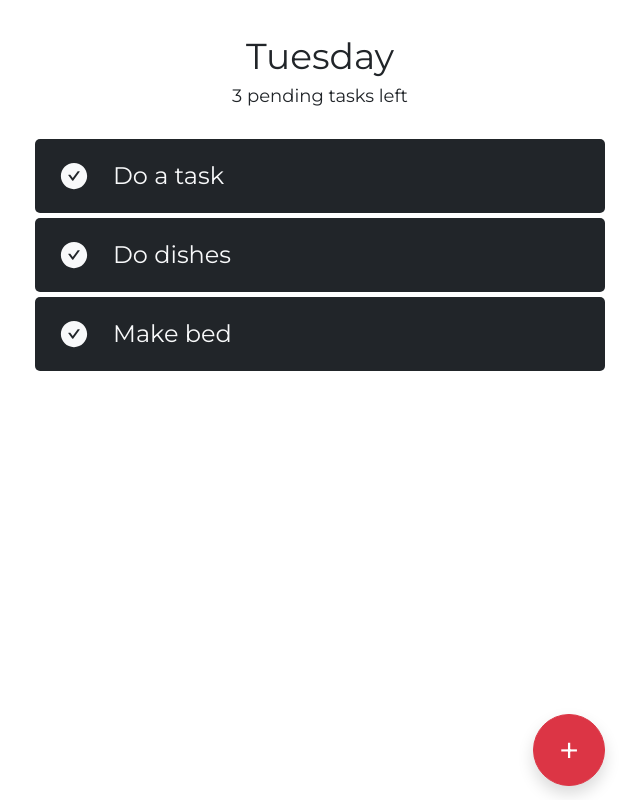
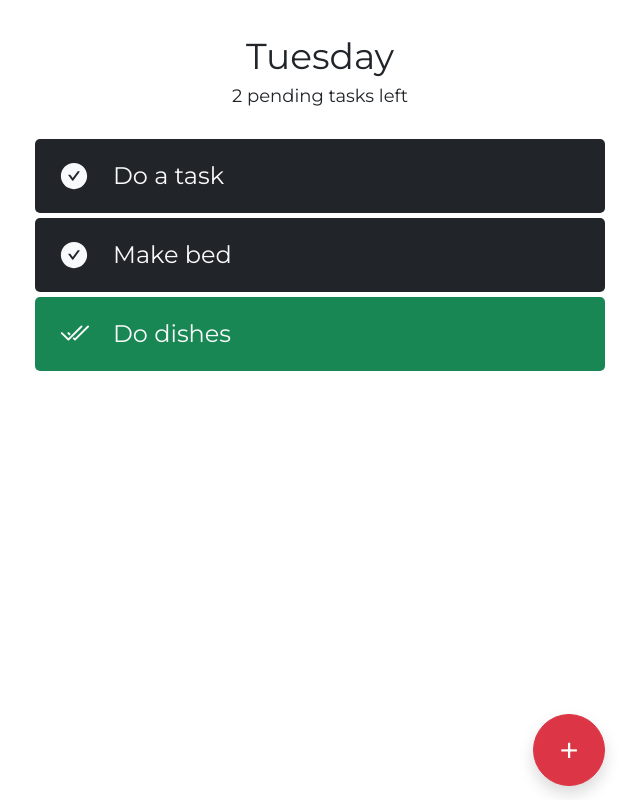
Before and after one commit to jordanmccollam/simple-todo, a React (Create React App) app in the folder client/: page / in a window 1280 px wide. Shown: the whole page, without its empty margins (320-960 px from the left). Built offline with nearby package versions, Linux system fonts and the light colour scheme.

Commit message:
Fixed some react key related issues (order of tasks)

```diff
--- a/client/src/App.js
+++ b/client/src/App.js
@@ -9,30 +9,17 @@ import moment from 'moment';
 
 const testTasks = [
   {
-    description: "Do a task"
+    description: "Do a task",
+    completed: false
   },
   {
-    description: "Do dishes"
+    description: "Do dishes",
+    completed: true
   },
   {
-    description: "Make bed"
+    description: "Make bed",
+    completed: false
   },
-
-  // {
-  //   task: "Make bed"
-  // },
-  // {
-  //   task: "Make bed"
-  // },
-  // {
-  //   task: "Make bed"
-  // },
-  // {
-  //   task: "Make bed"
-  // },
-  // {
-  //   task: "Make bed"
-  // },
 ]
 
 function App() {
@@ -47,31 +34,27 @@ function App() {
 
   const onAddTask = (event) => {
     closeContextMenu()
-    var newTask = {description: "NEW TASK"}
+    var newTask = {description: "NEW TASK", completed: false}
     setTasks(prevTasks => [...prevTasks, newTask]);
   }
 
   const onCheckTask = (taskToCheck) => {
     closeContextMenu()
-    setCompletedTasks(prevTasks => [tasks.find(task => task == taskToCheck), ...prevTasks])
-    setTasks(prevTasks => prevTasks.filter(task => task != taskToCheck))
+    var allTasks = [...tasks]
+    allTasks[tasks.indexOf(taskToCheck)].completed = true
+    setTasks(allTasks)
   }
 
   const onUncheckTask = (taskToUncheck) => {
     closeContextMenu()
-    setTasks(prevTasks => [...prevTasks, completedTasks.find(task => task == taskToUncheck)])
-    setCompletedTasks(prevTasks => prevTasks.filter(task => task != taskToUncheck))
+    var allTasks = [...tasks]
+    allTasks[tasks.indexOf(taskToUncheck)].completed = false
+    setTasks(allTasks)
   }
 
   const onRemoveTask = () => {
     closeContextMenu()
-
-    if (tasks.includes(taskMenuData.task)) {
-      setTasks(prevTasks => prevTasks.filter(task => task != taskMenuData.task))
-    }
-    else if (completedTasks.includes(taskMenuData.task)) {
-      setCompletedTasks(prevTasks => prevTasks.filter(task => task != taskMenuData.task))
-    }
+    setTasks(prevTasks => prevTasks.filter(task => task != taskMenuData.task))
   }
 
   const closeContextMenu = () => {
@@ -111,7 +94,7 @@ function App() {
       <Container className='app-container'>
         <Row className='app-header'>
           <Col>
-            <Heading subtext={`${tasks.length} pending tasks left`} >{moment().format('dddd')}</Heading>
+            <Heading subtext={`${tasks.filter(t => !t.completed).length} pending tasks left`} >{moment().format('dddd')}</Heading>
           </Col>
         </Row>
 
@@ -122,11 +105,11 @@ function App() {
             {/* Tasks go here */}
             <Row className='task-list'>
               <Col>
-                {tasks.map((task, taskIndex) => (
-                  <Task onCheckTask={onCheckTask} onExpandMenu={setTaskMenuData} key={`task-${taskIndex}`} task={task} taskIndex={taskIndex} />
+                {tasks.filter(t => !t.completed).map((task, taskIndex) => (
+                  <Task onCheckTask={onCheckTask} onExpandMenu={setTaskMenuData} key={`task-${task.description}-${taskIndex}`} task={task} taskIndex={taskIndex} />
                 ))}
-                {completedTasks.map((task, taskIndex) => (
-                  <Task completed onCheckTask={onUncheckTask} onExpandMenu={setTaskMenuData} key={`completed-task-${taskIndex}`} task={task} taskIndex={taskIndex} />
+                {tasks.filter(t => t.completed).map((task, taskIndex) => (
+                  <Task onCheckTask={onUncheckTask} onExpandMenu={setTaskMenuData} key={`completed-task-${task.description}-${taskIndex}`} task={task} taskIndex={taskIndex} />
                 ))}
               </Col>
             </Row>
--- a/client/src/components/Task/Task.js
+++ b/client/src/components/Task/Task.js
@@ -23,14 +23,14 @@ const Task = (props) => {
 
     return (
         <div
-            className={`task ${props.completed ? 'task-completed' : ''}`}
+            className={`task ${props.task.completed ? 'task-completed' : ''}`}
             onClick={() => props.editing ? console.log('editing') : props.onCheckTask(props.task)}
             onContextMenu={(e) => {
                 expandOptions(e);
             }
         }>
             {/* Checkbox here */}
-            {props.completed ? (
+            {props.task.completed ? (
                 <BsCheck2All className={`checkbox-icon`} />
             ) : (
                 <AiFillCheckCircle className={`checkbox-icon`} />
```
Also changed, not shown: 1 other file (tests, documents, lock files or other folders).
